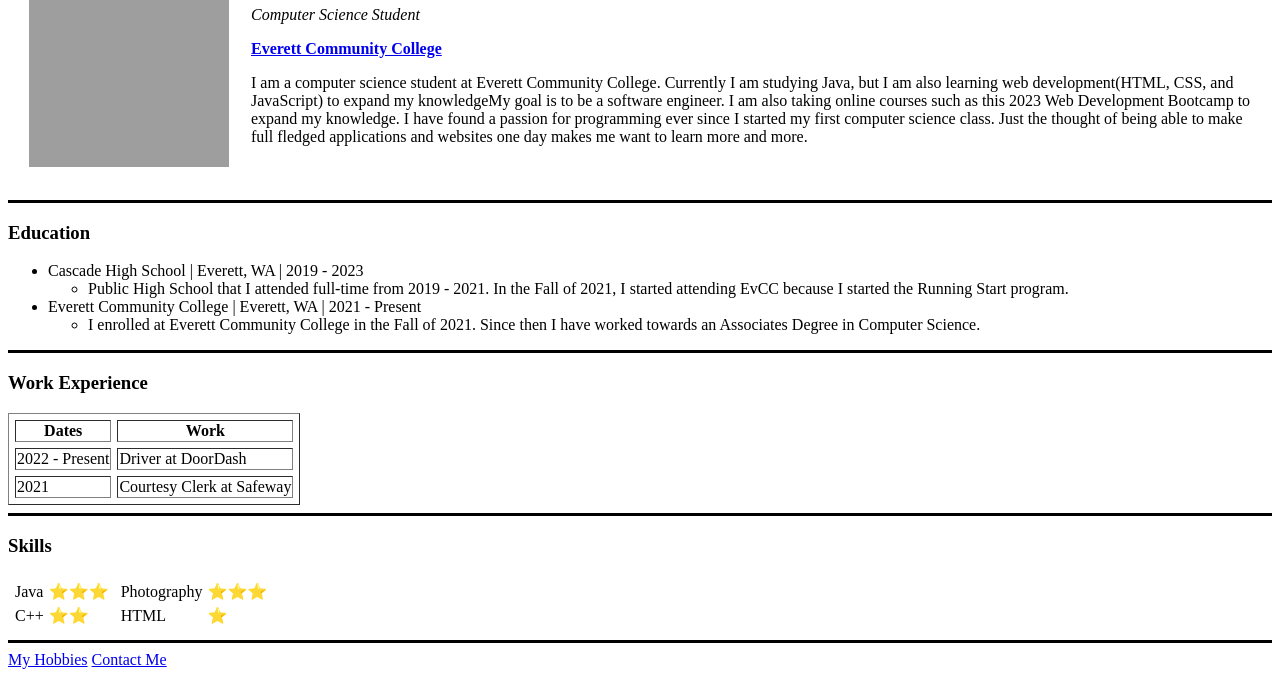
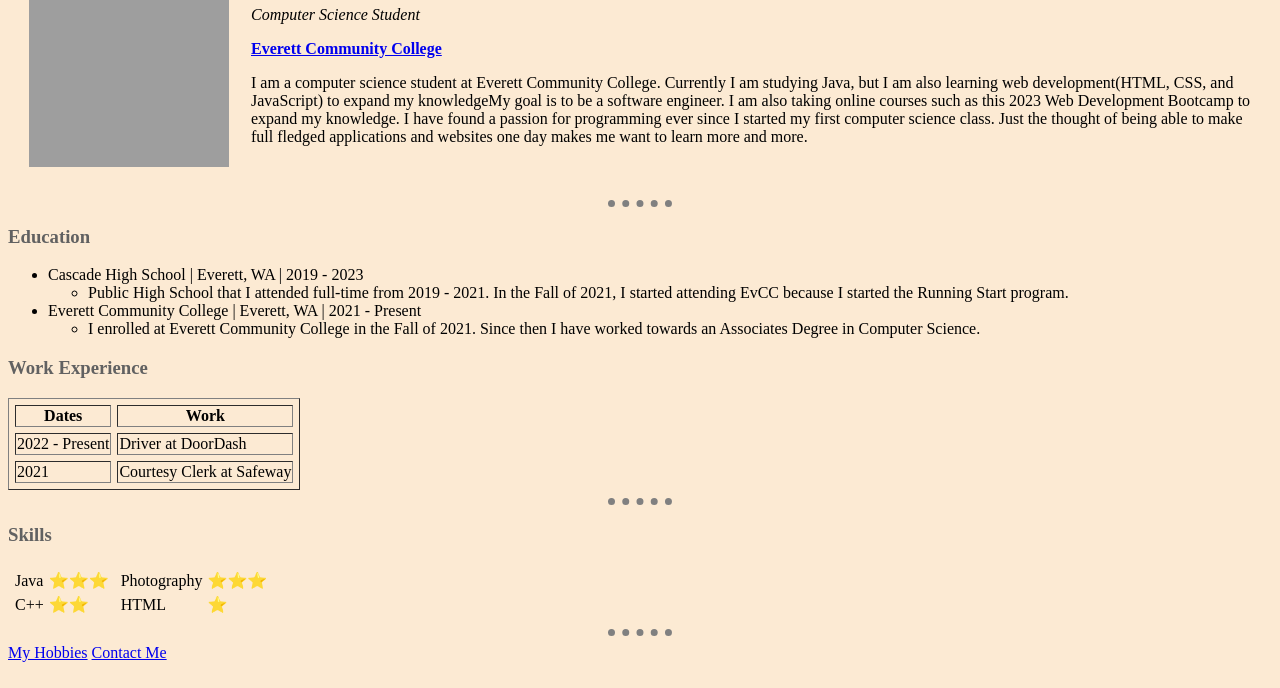
Before and after one commit to narrativityy/HTML-PersonalWebsite, a plain HTML site: page index.html in a window 1280 px wide. Shown: the part 112-800 px from the top of the page. Drawn offline with Linux system fonts and the light colour scheme; grey boxes are pictures that could not be loaded.

Commit message:
Added CSS Style Sheet

```diff
--- a/contact.html
+++ b/contact.html
@@ -3,11 +3,12 @@
 <head>
     <meta charset="UTF-8">
     <title>Jake's Personal Website</title>
+    <link rel="stylesheet" href="css/styles.css">
 </head>
 <body>
     <h2>Contact Information</h2>
     <p>Email: jcrowley@students.everettsd.org</p>
-    <hr size="3" color="black">
+    <hr>
     <form action="mailto:jcrowley@students.everettsd.org" method="post" enctype="text/plain">
         <label>Your Name:</label>
         <input type="text" name="yourName" value="">
--- /dev/null
+++ b/css/styles.css
@@ -0,0 +1,20 @@
+            body {
+                background-color: rgb(252, 234, 211);
+            }
+            hr {
+                border-color: grey;
+                border-style: dotted none none;
+                border-width: 7px;
+                height: 0px;
+                width: 5%;
+            }
+            img {
+                height: 250px;
+                width: 200px;
+            }
+            h1 {
+                color: rgb(97, 97, 97);
+            }
+            h3 {
+                color: rgb(97, 97, 97);
+            }
--- a/index.html
+++ b/index.html
@@ -3,11 +3,12 @@
     <head>
         <meta charset="UTF-8">
         <title>Jake's Personal Website</title>
+        <link rel="stylesheet" href="css/styles.css">
     </head>
     <body>
         <table cellspacing="20">
             <tr>
-                <td><img src="jake.jpeg" alt="A picture of my beautiful face" width="200" height="250"></td>
+                <td><img src="jake.jpeg" alt="A picture of my beautiful face"></td>
                 <td><h1>Jake Crowley</h1>
                 <p><em>Computer Science Student</em></p>
                 <p><strong><a href="https://www.everettcc.edu/">Everett Community College</a></strong></p>
@@ -18,7 +19,7 @@
                 make full fledged applications and websites one day makes me want to learn more and more.</p></td>
             </tr>
         </table>
-        <hr size="3" color="black">
+        <hr>
         <h3>Education</h3>
         <ul>
             <li>Cascade High School | Everett, WA | 2019 - 2023</li>
@@ -32,7 +33,7 @@
                 Associates Degree in Computer Science.</li>
             </ul>
         </ul>
-        <hr size="3" color="black">
+        <hr">
         <h3>Work Experience</h3>
         <table cellspacing="6" border="1">
             <thead>
@@ -50,7 +51,7 @@
                 <td>Courtesy Clerk at Safeway</td>
             </tr>
         </table>
-        <hr size="3" color="black">
+        <hr>
         <h3>Skills</h3>
         <table>
             <tr>
@@ -76,7 +77,7 @@
                 </table></td>
             </tr>
         </table>
-        <hr size="3" color="black">
+        <hr>
         <a href="hobbies.html">My Hobbies</a>
         <a href="contact.html">Contact Me</a>
     </body>
```
Also changed, not shown: hobbies.html (+1 -0 lines).
